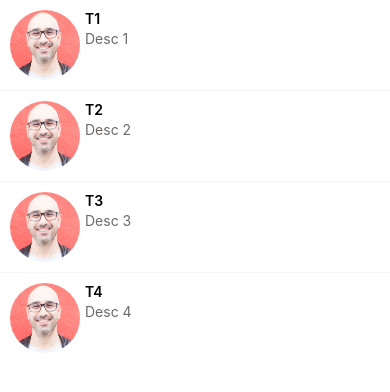
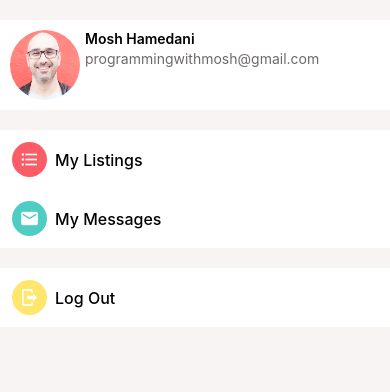
Before and after one commit to alphakahere/withDoneIt, a React Native app: screen / in a window 390 px wide. Shown: the top 392 px of the page. Built offline with nearby package versions, Linux system fonts and the light colour scheme.

Commit message:
Account Screen

```diff
--- a/App.js
+++ b/App.js
@@ -1,19 +1,5 @@
-import { StyleSheet } from "react-native";
-import colors from "./app/config/colors";
-import MessageScreen from "./app/screens/MessageScreen";
-import Screen from "./app/components/Screen";
+import AccountScreen from "./app/screens/AccountScreen";
 
 export default function App() {
-	return (
-		<Screen>
-			<MessageScreen />
-		</Screen>
-	);
+	return <AccountScreen />;
 }
-
-const styles = StyleSheet.create({
-	container: {
-		flex: 1,
-		backgroundColor: colors.gray,
-	},
-});
--- /dev/null
+++ b/app/components/CardListingItem.js
@@ -0,0 +1,36 @@
+import { StyleSheet, Text, View } from "react-native";
+import React from "react";
+import colors from "../config/colors";
+import { MaterialCommunityIcons } from "@expo/vector-icons";
+
+export default function CardListingItem({ title, color = "primary", iconName, style }) {
+	return (
+		<View style={[styles.container, style]}>
+			<View style={[styles.iconContainer, { backgroundColor: colors[color] }]}>
+				<MaterialCommunityIcons name={iconName} size={20} color={colors.white} />
+			</View>
+			<Text style={styles.title}>{title}</Text>
+		</View>
+	);
+}
+
+const styles = StyleSheet.create({
+	container: {
+		backgroundColor: colors.white,
+		flexDirection: "row",
+		alignItems: "center",
+		gap: 8,
+		padding: 12,
+	},
+	iconContainer: {
+		width: 35,
+		height: 35,
+		justifyContent: "center",
+		alignItems: "center",
+		borderRadius: 20,
+	},
+	title: {
+		fontWeight: "500",
+		fontSize: 16,
+	},
+});
--- a/app/components/ListingItem.js
+++ b/app/components/ListingItem.js
@@ -2,13 +2,19 @@ import { View, Text, StyleSheet, Image, TouchableHighlight } from "react-native"
 import React from "react";
 import colors from "../config/colors";
 import Swipeable from "react-native-gesture-handler/Swipeable";
+import { GestureHandlerRootView } from "react-native-gesture-handler";
 
 const ListingItem = ({ image, title, subTitle, onPress, renderRightActions }) => {
 	return (
+		<GestureHandlerRootView>
 			<Swipeable renderRightActions={renderRightActions}>
 				<TouchableHighlight underlayColor={colors.light} onPress={onPress}>
 					<View style={styles.container}>
-					<Image source={image} resizeMode="contain" style={styles.avatar} />
+						<Image
+							source={image}
+							resizeMode="contain"
+							style={styles.avatar}
+						/>
 						<View>
 							<Text style={styles.title}>{title}</Text>
 							<Text style={styles.subTitle}>{subTitle}</Text>
@@ -16,6 +22,7 @@ const ListingItem = ({ image, title, subTitle, onPress, renderRightActions }) =>
 					</View>
 				</TouchableHighlight>
 			</Swipeable>
+		</GestureHandlerRootView>
 	);
 };
 
--- a/app/components/Screen.js
+++ b/app/components/Screen.js
@@ -1,6 +1,7 @@
 import { StatusBar as ExpoStatusBar } from "expo-status-bar";
 import { SafeAreaView, StyleSheet } from "react-native";
 import Constants from "expo-constants";
+import colors from "../config/colors";
 export default function Screen({ children }) {
 	return (
 		<SafeAreaView style={styles.screen}>
@@ -14,5 +15,6 @@ const styles = StyleSheet.create({
 	screen: {
 		flex: 1,
 		paddingTop: Constants.statusBarHeight,
+		backgroundColor: colors.gray,
 	},
 });
--- a/app/config/colors.js
+++ b/app/config/colors.js
@@ -7,4 +7,5 @@ export default {
 	medium: "#6e6969",
 	light: "#f8f4f4",
 	danger: "#ff5252",
+	yellow: "#ffe66d",
 };
--- /dev/null
+++ b/app/screens/AccountScreen.js
@@ -0,0 +1,35 @@
+import { StyleSheet, Text, View } from "react-native";
+import React from "react";
+import Screen from "../components/Screen";
+import ListingItem from "../components/ListingItem";
+import colors from "../config/colors";
+import CardListingItem from "../components/CardListingItem";
+
+export default function AccountScreen() {
+	return (
+		<Screen>
+			<View style={styles.container}>
+				<ListingItem
+					title="Mosh Hamedani"
+					subTitle="programmingwithmosh@gmail.com"
+					image={require("../assets/mosh.jpg")}
+				/>
+			</View>
+			<CardListingItem title="My Listings" iconName="format-list-bulleted" />
+			<CardListingItem title="My Messages" iconName="email" color="secondary" />
+			<CardListingItem
+				title="Log Out"
+				iconName="logout"
+				color="yellow"
+				style={{ marginTop: 20 }}
+			/>
+		</Screen>
+	);
+}
+
+const styles = StyleSheet.create({
+	container: {
+		backgroundColor: colors.white,
+		marginVertical: 20,
+	},
+});
--- a/app/screens/MessageScreen.js
+++ b/app/screens/MessageScreen.js
@@ -1,9 +1,8 @@
-import { View, Text, FlatList } from "react-native";
+import { FlatList } from "react-native";
 import React, { useState } from "react";
 import ListingItem from "../components/ListingItem";
 import ListingItemSepartor from "../components/ListingItemSepartor";
 import ListingItemDeleteAction from "../components/ListingItemDeleteAction";
-import { GestureHandlerRootView } from "react-native-gesture-handler";
 const initialMessages = [
 	{ id: 1, title: "T1", description: "Desc 1", image: require("../assets/mosh.jpg") },
 	{ id: 2, title: "T2", description: "Desc 2", image: require("../assets/mosh.jpg") },
@@ -18,7 +17,6 @@ export default function MessageScreen() {
 		setMessages(messages?.filter((item) => message.id !== item.id));
 	};
 	return (
-		<GestureHandlerRootView>
 		<FlatList
 			data={messages}
 			keyExtractor={(message) => message?.id?.toString()}
@@ -30,9 +28,7 @@ export default function MessageScreen() {
 					image={item.image}
 					onPress={() => console.log("message", item)}
 					renderRightActions={() => (
-							<ListingItemDeleteAction
-								onPress={() => handleDelete(item)}
-							/>
+						<ListingItemDeleteAction onPress={() => handleDelete(item)} />
 					)}
 					refreshing={refreshing}
 					onRefresh={() => {
@@ -48,6 +44,5 @@ export default function MessageScreen() {
 				/>
 			)}
 		/>
-		</GestureHandlerRootView>
 	);
 }
```
Lines whose indentation alone changed are shown as unchanged.
